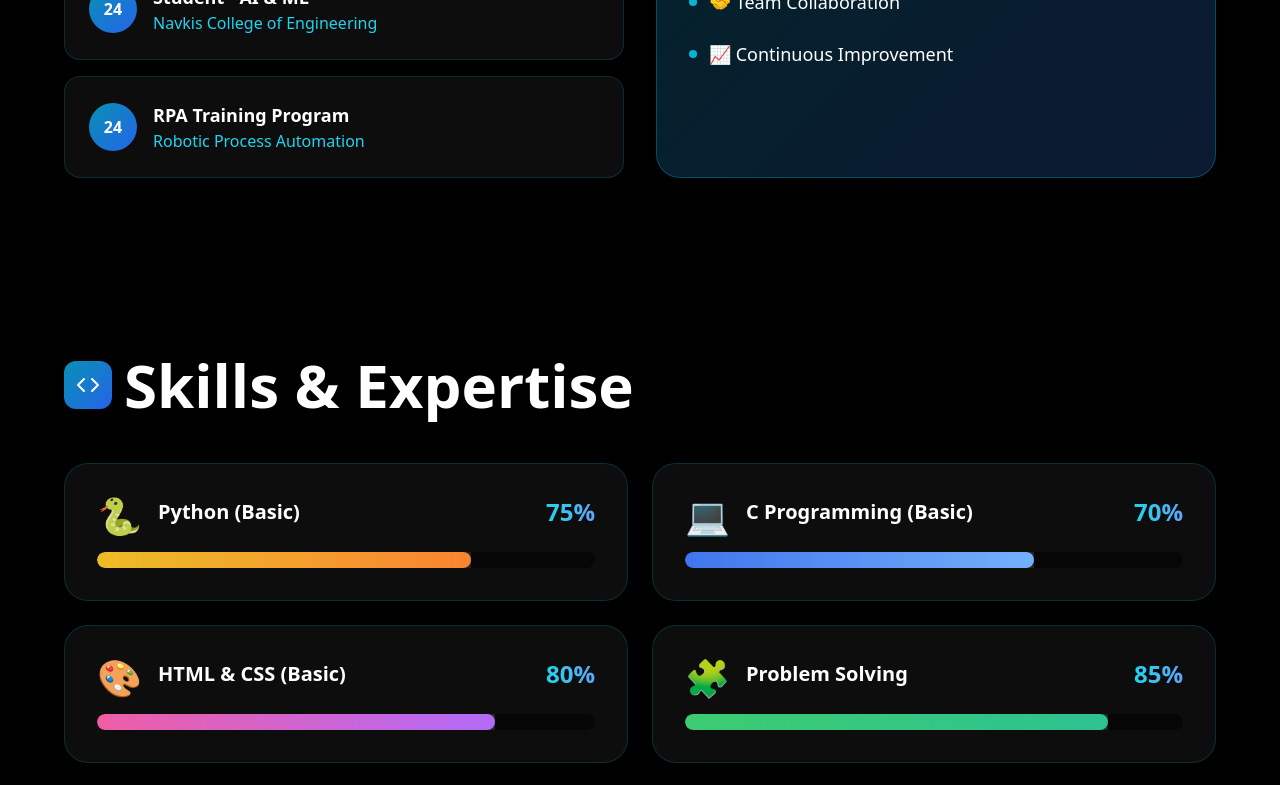
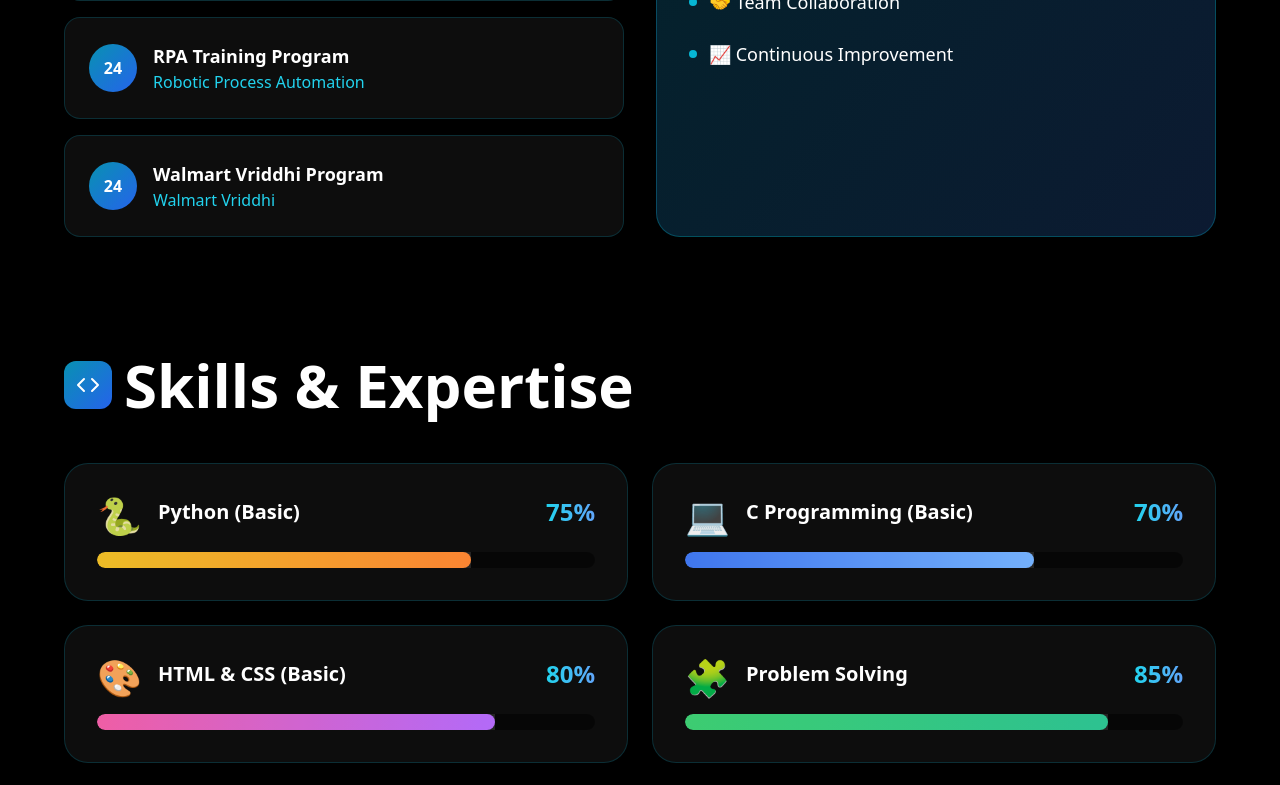
Before and after one commit to Akashmdshetty/portfolio, a React (Vite) app: page / in a window 1280 px wide. Shown: the part 1360-2145 px from the top of the page. Built offline with nearby package versions, Linux system fonts and the light colour scheme.

Commit message:
Update portfolio: change project count to 2+ and add Walmart Vriddhi certificate

```diff
--- a/src/App.jsx
+++ b/src/App.jsx
@@ -170,11 +170,13 @@ export default function Portfolio() {
   const certificates = [
     { name: '6-day Training Program on RPA', issuer: 'Robotic Process Automation', year: '2024', icon: '🤖' },
     { name: 'B.E. AI & Machine Learning', issuer: 'Navkis College of Engineering', year: '2027 (Expected)', icon: '🎓' },
+    { name: 'Walmart Vriddhi Supplier Development Program', issuer: 'Walmart Vriddhi', year: '2024', icon: '🛒' },
   ];
 
   const experience = [
     { year: '2024', title: 'Student - AI & ML', company: 'Navkis College of Engineering' },
     { year: '2024', title: 'RPA Training Program', company: 'Robotic Process Automation' },
+    { year: '2024', title: 'Walmart Vriddhi Program', company: 'Walmart Vriddhi' },
   ];
 
   const filteredProjects = activeTab === 'all'
@@ -258,7 +260,7 @@ export default function Portfolio() {
             <div className="grid grid-cols-3 gap-8 max-w-3xl mx-auto mb-12">
               {[
                 { label: 'Expected Graduation', value: '2027' },
-                { label: 'Projects Completed', value: '3+' },
+                { label: 'Projects Completed', value: '2+' },
                 { label: 'Skills Learning', value: '6+' },
               ].map((stat, i) => (
                 <div
```
